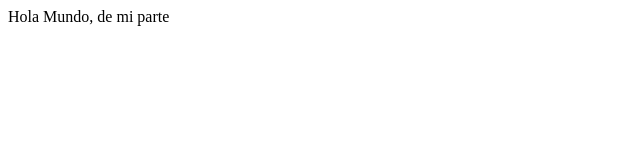
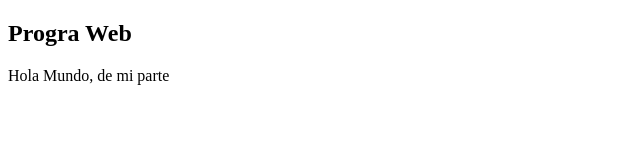
Before and after one commit to JVA511/Repaso_git, a plain HTML site: page index.html in a window 1280 px wide. Shown: the whole page, without its empty margins (0-640 px from the left). Drawn offline with Linux system fonts and the light colour scheme.

Commit message:
añadido de h2

```diff
--- a/index.html
+++ b/index.html
@@ -7,6 +7,8 @@
     <title>Document</title>
 </head>
 <body>
+    <h2>Progra Web</h2>
     <div>Hola Mundo, de mi parte</div>
+
 </body>
 </html>
```
